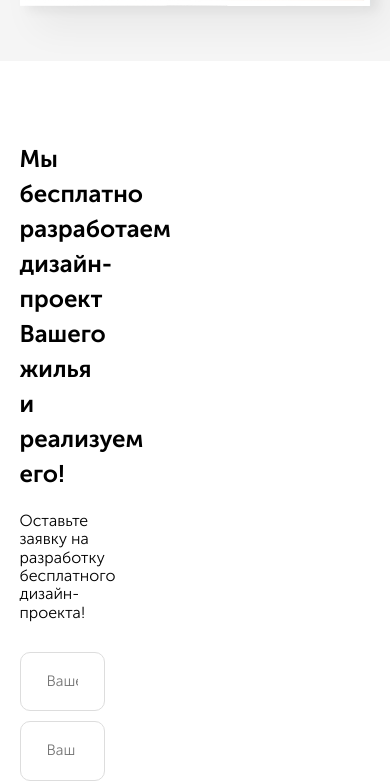
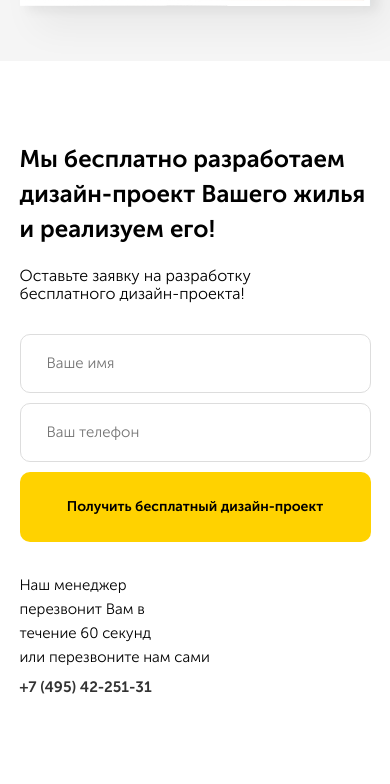
Before and after one commit to Samoiloff90/repair, a plain HTML site: page index.html in a window 390 px wide. Shown: the part 785-1569 px from the top of the page. Drawn offline with Linux system fonts and the light colour scheme.

Commit message:
Правки к домашке, адаптировал оффер

```diff
--- a/Sass/blocks/_offer.sass
+++ b/Sass/blocks/_offer.sass
@@ -26,8 +26,12 @@
   &__input
     margin-bottom: 30px
     width: 240px
+    outline: 0
     &:first-child
       margin-right: 10px
+    &:focus
+      outline: 0
+
   &__button
     width: 100%
     min-height: 70px
@@ -66,17 +70,28 @@
 @media (max-width: 1200px)
   .offer
     background-size: cover
+    &__title
+      width: 100%
     &__input
       width: 100%
       margin-bottom: 10px
     &__button
-      font-size: 13px
+      font-size: 14px
   .information
     flex-direction: column
     min-width: 100%
+    &__or-call
+      display: block
 @media (max-width: 768px)
   .offer
     background: #ffffff
-    &__block
-    width: 100%
-    padding-right: 0
+    &-block
+      width: 100%
+      padding-right: 0
+    &__title
+      width: 100%
+    &__input
+      display: block
+@media (max-width: 390px)
+    &__title
+      font-size: 18px
```
Also changed, not shown: css/style.css.
